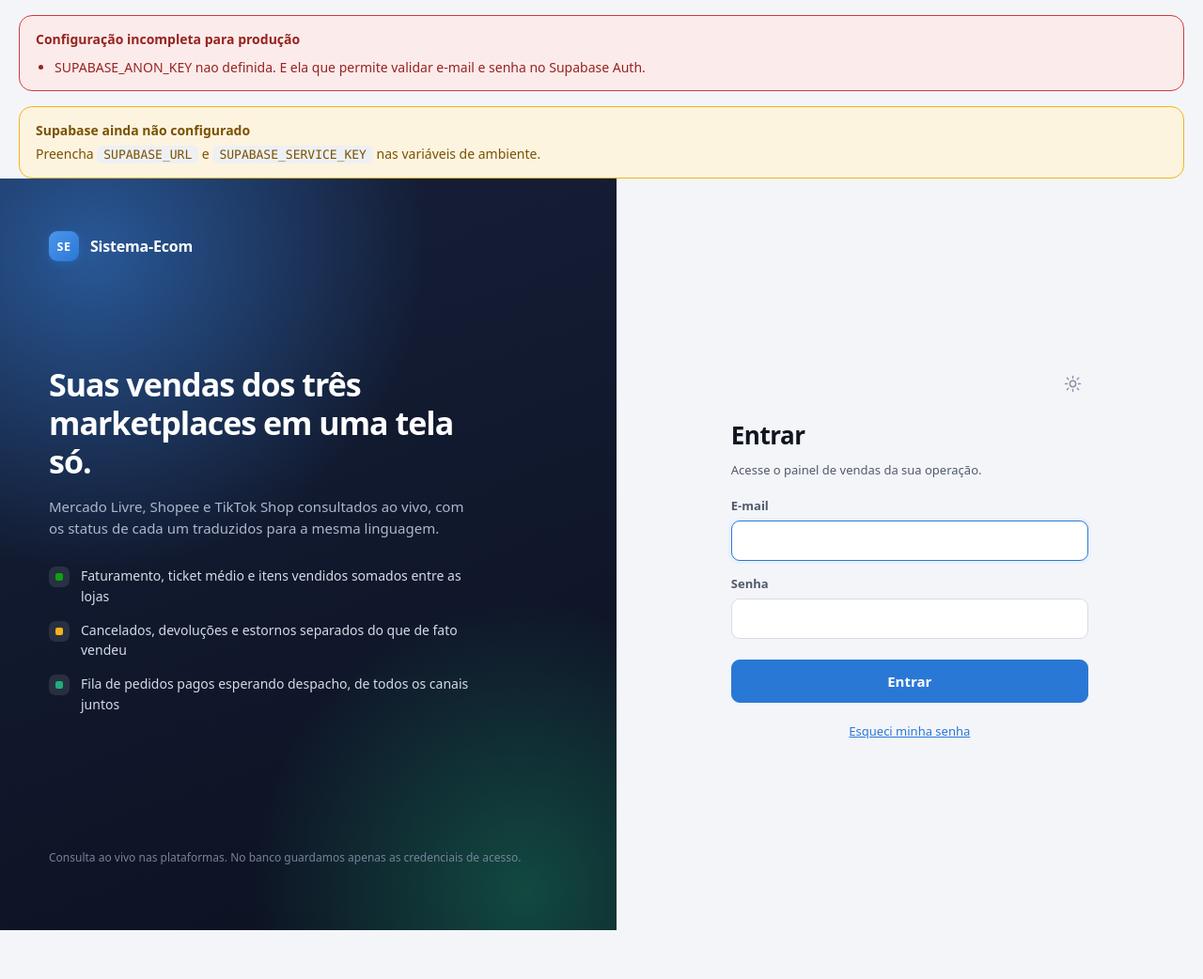
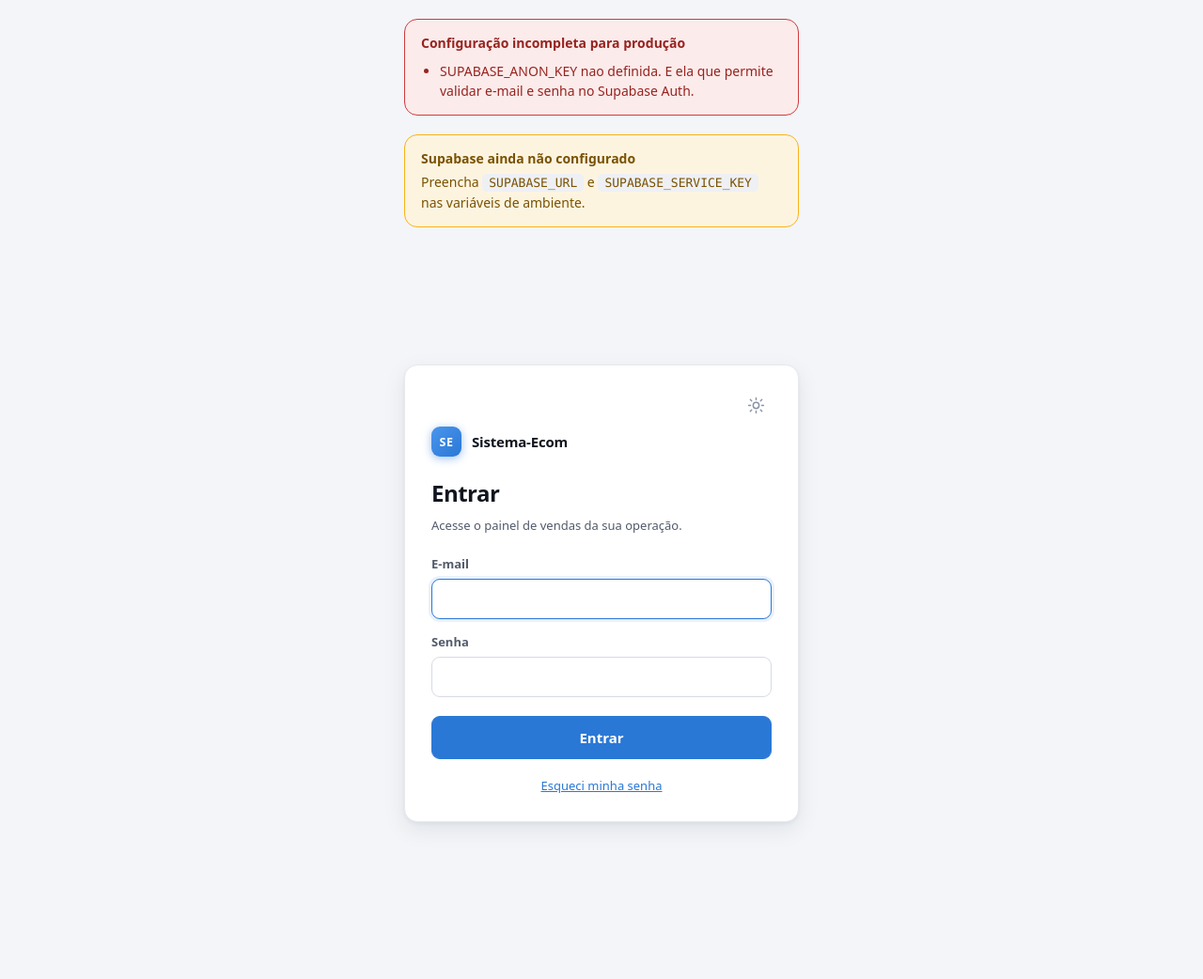
Before and after one commit to pmarchesisantos/gerenciador-ecom, a FastAPI app: page /entrar in a window 1280 px wide. Shown: the whole page at 94% size. Before the commit the page ends 990 px from the top, so only its background shows below. Run offline with FastAPI, Linux system fonts and the light colour scheme.

Commit message:
Rolagem lateral no lugar do empilhamento e entrada enxuta
- Tabelas voltam a rolar para o lado dentro do cartao, em vez de virar
  cartoes empilhados. Sai a classe "empilha" e os data-rotulo.

- Indicadores do painel deixam de empilhar um por linha em tela estreita:
  viram uma faixa que rola para o lado, com largura legivel em cada um. A
  pagina parava de caber na tela de tanto scroll vertical.

- Corrige um estouro de layout: cartao e item de grid, e item de grid nasce
  com min-width:auto ("no minimo o tamanho do conteudo"). Com uma tabela
  larga dentro, o cartao esticava e quem rolava de lado era a pagina inteira,
  desalinhando cabecalho e menu. Com min-width:0 o cartao respeita a coluna
  e quem rola e a tabela.

- Tela de entrada: sai o painel decorativo da marca. Login, recuperacao e
  nova senha passam a ser um cartao centralizado. Em tela estreita o painel
  empurrava os campos para fora da primeira dobra e nao acrescentava nada.

verificar.py cobre 130 checagens.

Co-Authored-By: Claude Opus 5 <noreply@anthropic.com>

```diff
--- a/app/static/estilo.css
+++ b/app/static/estilo.css
@@ -270,14 +270,31 @@ h3 { font-size: 15px; margin: 0 0 8px; letter-spacing: -.1px; }
 .g3 { grid-template-columns: repeat(auto-fit, minmax(240px, 1fr)); }
 .g5 { grid-template-columns: repeat(auto-fit, minmax(195px, 1fr)); }
 .painel-2 { display: grid; gap: 16px; grid-template-columns: 1fr 1fr; }
+
+/* Item de grid nasce com min-width:auto, ou seja, "no minimo o tamanho do
+   conteudo". Sem isto, uma tabela larga estica o cartao inteiro e quem rola
+   de lado passa a ser a pagina, desalinhando o resto da tela. Com min-width:0
+   o cartao respeita a coluna e quem rola e a tabela, dentro dele. */
+.painel-2 > *, .grade > *, .kpis > * { min-width: 0; }
 @media (max-width: 1050px) { .painel-2 { grid-template-columns: 1fr; } }
 
 /* ------------------------------------------------------------- hero/KPI */
 .kpis { display: grid; gap: 16px; grid-template-columns: 1.25fr 2.4fr; }
 .kpis .tiles { display: grid; gap: 14px; grid-template-columns: repeat(3, 1fr); }
 @media (max-width: 1250px) { .kpis { grid-template-columns: 1fr; } }
-@media (max-width: 1050px) { .kpis .tiles { grid-template-columns: repeat(2, 1fr); } }
-@media (max-width: 560px)  { .kpis .tiles { grid-template-columns: 1fr; } }
+
+/* Em tela estreita os indicadores nao empilham um por linha - isso deixava a
+   pagina quilometrica. Viram uma faixa que rola para o lado, mantendo a
+   largura legivel de cada um. */
+@media (max-width: 1050px) {
+  .kpis .tiles {
+    display: flex; gap: 12px; overflow-x: auto; padding-bottom: 8px;
+    scroll-snap-type: x proximity; -webkit-overflow-scrolling: touch;
+    scrollbar-width: thin;
+  }
+  .kpis .tiles .tile { flex: 0 0 190px; scroll-snap-align: start; }
+  .kpis .tiles .tile:hover { transform: none; }
+}
 
 .hero {
   position: relative; overflow: hidden;
@@ -384,7 +401,7 @@ tbody tr:last-child td { border-bottom: none; }
 tbody tr { transition: background var(--transicao); }
 tbody tr:hover { background: var(--papel-2); }
 td.num, th.num { text-align: right; font-variant-numeric: tabular-nums; }
-.rolagem { overflow-x: auto; }
+.rolagem { overflow-x: auto; -webkit-overflow-scrolling: touch; scrollbar-width: thin; }
 table.compacta td, table.compacta th { padding: 9px 10px; }
 
 /* ---------------------------------------------------------------- selos */
@@ -512,71 +529,6 @@ details.canal .corpo { padding: 18px 20px; }
 
 footer.pe { padding: 26px 0 36px; color: var(--tinta-3); font-size: 12px; }
 
-/* ===================================================== tela de entrada */
-body.sem-lateral main { margin: 0; padding: 0; max-width: none; }
-body.sem-lateral footer.pe { display: none; }
-body.sem-lateral .faixa { margin: 16px 20px 0; }
-
-.entrada-tela {
-  display: grid; grid-template-columns: 1.05fr 1fr; min-height: 100vh;
-}
-/* No celular a marca vira uma faixa curta no topo: o formulário precisa
-   caber na primeira tela, sem rolagem. O texto de apoio e a lista saem. */
-@media (max-width: 920px) {
-  .entrada-tela { grid-template-columns: 1fr; min-height: 100vh; }
-}
-
-/* lado esquerdo: a marca */
-.entrada-arte {
-  position: relative; overflow: hidden; color: #fff;
-  background:
-    radial-gradient(90% 70% at 15% 10%, rgba(57, 135, 229, .55) 0%, rgba(57, 135, 229, 0) 60%),
-    radial-gradient(80% 70% at 85% 95%, rgba(27, 175, 122, .35) 0%, rgba(27, 175, 122, 0) 55%),
-    linear-gradient(160deg, #16203a 0%, #0c1120 100%);
-  padding: 56px 52px; display: flex; flex-direction: column;
-}
-
-.entrada-arte .marca {
-  display: flex; align-items: center; gap: 12px;
-  font-weight: 700; font-size: 16px; letter-spacing: -.2px;
-}
-.entrada-arte .chamada {
-  margin: auto 0; max-width: 460px;
-}
-.entrada-arte .chamada h2 {
-  font-size: 34px; line-height: 1.2; letter-spacing: -1px; margin: 0 0 16px;
-  color: #fff; text-transform: none; font-weight: 700;
-}
-
-.entrada-arte .chamada p { color: #aab7cd; font-size: 15px; margin: 0 0 28px; }
-.entrada-arte ul { list-style: none; margin: 0; padding: 0;
-  display: flex; flex-direction: column; gap: 14px; }
-.entrada-arte li {
-  display: flex; align-items: flex-start; gap: 12px;
-  color: #d4dbe7; font-size: 14px;
-}
-.entrada-arte li .bolinha {
-  width: 22px; height: 22px; border-radius: 7px; flex: none; margin-top: 1px;
-  display: grid; place-items: center; background: rgba(255, 255, 255, .1);
-}
-.entrada-arte li .bolinha i { width: 8px; height: 8px; border-radius: 2px; display: block; }
-.entrada-arte .assinatura { color: #76829a; font-size: 12px; margin-top: 32px; }
-
-/* lado direito: o formulário */
-.entrada-form {
-  display: flex; flex-direction: column; justify-content: center;
-  padding: 56px 52px; background: var(--plano);
-}
-
-.entrada-form .caixa { width: 100%; max-width: 380px; margin: 0 auto; }
-.entrada-form h1 { font-size: 26px; margin: 0 0 6px; }
-.entrada-form .campo { text-transform: none; letter-spacing: 0; font-size: 13px;
-  color: var(--tinta-2); font-weight: 600; }
-.entrada-form input { width: 100%; min-width: 0; padding: 11px 13px; }
-.entrada-form .botao { width: 100%; padding: 12px 16px; font-size: 15px; margin-top: 4px; }
-.entrada-topo { display: flex; justify-content: flex-end; margin-bottom: 18px; }
-.entrada-topo .tema-botao { color: var(--tinta-3); }
-.entrada-topo .tema-botao:hover { background: var(--neutro-fundo); color: var(--tinta); }
 
 /* alterna o ícone conforme o tema em vigor */
 .tema-botao .icone-lua, .tema-botao .icone-sol { line-height: 0; }
@@ -667,48 +619,55 @@ body.sem-lateral .faixa { margin: 16px 20px 0; }
   dl.dados dd { padding: 0 0 10px; }
 
   table.compacta td, table.compacta th, th, td { padding: 8px 9px; font-size: 13px; }
+  /* a tabela mantem a largura natural e rola para o lado dentro do cartao */
+  .rolagem table { min-width: max-content; }
 }
 
-/* ---- tabelas que viram cartões no celular ---------------------------- */
-/* Tabela de pedido tem onze colunas: rolar na horizontal num celular é
-   ruim de usar. Cada linha vira um bloco rotulado.                        */
-@media (max-width: 760px) {
-  table.empilha thead { display: none; }
-  table.empilha, table.empilha tbody, table.empilha tr, table.empilha td { display: block; }
-  table.empilha tr {
-    border: 1px solid var(--borda); border-radius: var(--raio-p);
-    padding: 10px 12px; margin-bottom: 10px; background: var(--papel);
-  }
-  table.empilha tr:hover { background: var(--papel); }
-  table.empilha td {
-    border: 0; padding: 5px 0; display: flex; gap: 12px;
-    align-items: baseline; justify-content: space-between; text-align: right;
-  }
-  table.empilha td::before {
-    content: attr(data-rotulo); flex: none; text-align: left;
-    font-size: 10.5px; text-transform: uppercase; letter-spacing: .6px;
-    color: var(--tinta-3); font-weight: 700; padding-top: 2px;
-  }
-  table.empilha td:empty { display: none; }
-  table.empilha .rolagem { overflow: visible; }
+/* ===================================================== tela de entrada ==
+   Um cartão centralizado, sem painel decorativo: o que importa aqui é o
+   formulário, e qualquer coisa ao lado dele só empurra os campos para longe
+   em tela estreita.
+   ======================================================================= */
+body.sem-lateral main { margin: 0; padding: 0; max-width: none; }
+body.sem-lateral footer.pe { display: none; }
+body.sem-lateral .faixa { max-width: 420px; margin: 20px auto 0; }
+
+.entrada {
+  min-height: 100vh; display: grid; place-items: center;
+  padding: 28px 18px 48px;
+}
+.entrada .caixa {
+  width: 100%; max-width: 420px;
+  background: var(--papel); border: 1px solid var(--borda);
+  border-radius: var(--raio); padding: 26px 28px 28px;
+  box-shadow: var(--sombra-alta);
+}
+@media (max-width: 520px) {
+  .entrada { padding: 16px 14px 32px; align-items: start; }
+  .entrada .caixa { padding: 22px 20px 24px; }
 }
 
-/* ---- entrada no celular ---------------------------------------------- */
-/* Precisa vir depois das regras base de .entrada-arte: mesma especificidade,
-   quem está por último vence. No celular a marca vira faixa curta e o
-   formulário aparece sem rolagem.                                         */
-@media (max-width: 920px) {
-  .entrada-arte { padding: 20px 20px 18px; }
-  .entrada-arte .chamada { margin: 0; max-width: none; }
-  .entrada-arte .chamada h2 {
-    font-size: 19px; line-height: 1.3; margin: 12px 0 0; letter-spacing: -.3px;
-  }
-  .entrada-arte .chamada p { display: none; }
-  .entrada-arte ul { display: none; }
-  .entrada-arte .assinatura { display: none; }
+.entrada-topo { display: flex; justify-content: flex-end; margin-bottom: 6px; }
+.entrada-topo .tema-botao { color: var(--tinta-3); }
+.entrada-topo .tema-botao:hover { background: var(--neutro-fundo); color: var(--tinta); }
 
-  .entrada-form { padding: 24px 20px 36px; justify-content: flex-start; }
-  .entrada-form .caixa { max-width: none; }
-  .entrada-form h1 { font-size: 23px; }
-  .entrada-topo { margin-bottom: 10px; }
+.marca-grande {
+  display: flex; align-items: center; gap: 11px; margin-bottom: 20px;
+  font-weight: 700; font-size: 15px; letter-spacing: -.2px;
 }
+
+.entrada h1 { font-size: 24px; margin: 0 0 6px; }
+.entrada .sub { margin: 0 0 20px; }
+.entrada label.campo {
+  text-transform: none; letter-spacing: 0; font-size: 13px;
+  color: var(--tinta-2); font-weight: 600; margin-bottom: 14px;
+}
+.entrada input { width: 100%; min-width: 0; padding: 11px 13px; }
+.entrada .dica {
+  font-size: 12px; color: var(--tinta-3); font-weight: 400; text-transform: none;
+}
+.entrada .botao { width: 100%; padding: 12px 16px; font-size: 15px; margin-top: 6px; }
+.entrada .faixa { margin: 0 0 16px; }
+.rodape-entrada {
+  margin: 18px 0 0; text-align: center; font-size: 13px; color: var(--tinta-2);
+}
--- a/app/templates/login.html
+++ b/app/templates/login.html
@@ -2,44 +2,7 @@
 {% block titulo %}Entrar - Sistema-Ecom{% endblock %}
 
 {% block conteudo %}
-<div class="entrada-tela">
-
-  {# ------------------------------------------------------- lado da marca #}
-  <section class="entrada-arte">
-    <div class="marca">
-      <span class="marca-sigla">SE</span>
-      <span>Sistema-Ecom</span>
-    </div>
-
-    <div class="chamada">
-      <h2>Suas vendas dos três marketplaces em uma tela só.</h2>
-      <p>
-        Mercado Livre, Shopee e TikTok Shop consultados ao vivo, com os status
-        de cada um traduzidos para a mesma linguagem.
-      </p>
-      <ul>
-        <li>
-          <span class="bolinha"><i style="background: var(--good)"></i></span>
-          <span>Faturamento, ticket médio e itens vendidos somados entre as lojas</span>
-        </li>
-        <li>
-          <span class="bolinha"><i style="background: var(--warning)"></i></span>
-          <span>Cancelados, devoluções e estornos separados do que de fato vendeu</span>
-        </li>
-        <li>
-          <span class="bolinha"><i style="background: var(--canal-tiktok)"></i></span>
-          <span>Fila de pedidos pagos esperando despacho, de todos os canais juntos</span>
-        </li>
-      </ul>
-    </div>
-
-    <p class="assinatura">
-      Consulta ao vivo nas plataformas. No banco guardamos apenas as credenciais de acesso.
-    </p>
-  </section>
-
-  {# ---------------------------------------------------- lado do formulário #}
-  <section class="entrada-form">
+<div class="entrada">
   <div class="caixa">
 
     <div class="entrada-topo">
@@ -50,6 +13,11 @@
       </button>
     </div>
 
+    <div class="marca-grande">
+      <span class="marca-sigla">SE</span>
+      <span>Sistema-Ecom</span>
+    </div>
+
     {% if primeiro %}
       <h1>Criar o primeiro acesso</h1>
       <p class="sub">
@@ -57,21 +25,19 @@
         depois cadastra as lojas e libera o acesso das outras pessoas.
       </p>
       <form method="post" action="/primeiro-acesso">
-          <label class="campo" style="margin-bottom:14px">
+        <label class="campo">
           Seu nome
           <input type="text" name="nome" placeholder="opcional">
         </label>
-          <label class="campo" style="margin-bottom:14px">
+        <label class="campo">
           E-mail
           <input type="text" name="email" required autocomplete="username" autofocus>
         </label>
-          <label class="campo" style="margin-bottom:18px">
+        <label class="campo">
           Senha
           <input type="password" name="senha" required minlength="8"
                  autocomplete="new-password">
-            <span class="sub" style="margin:0; font-weight:400; text-transform:none">
-              Mínimo de 8 caracteres. Guarde bem: não há recuperação automática.
-            </span>
+          <span class="dica">Mínimo de 8 caracteres. Guarde bem.</span>
         </label>
         <button class="botao" type="submit">Criar acesso e entrar</button>
       </form>
@@ -80,22 +46,19 @@
       <p class="sub">Acesse o painel de vendas da sua operação.</p>
       <form method="post" action="/entrar">
         <input type="hidden" name="proximo" value="{{ proximo }}">
-          <label class="campo" style="margin-bottom:14px">
+        <label class="campo">
           E-mail
           <input type="text" name="email" required autocomplete="username" autofocus>
         </label>
-          <label class="campo" style="margin-bottom:18px">
+        <label class="campo">
           Senha
           <input type="password" name="senha" required autocomplete="current-password">
         </label>
         <button class="botao" type="submit">Entrar</button>
       </form>
-        <p class="sub" style="margin:20px 0 0; text-align:center">
-          <a href="/recuperar">Esqueci minha senha</a>
-        </p>
+      <p class="rodape-entrada"><a href="/recuperar">Esqueci minha senha</a></p>
     {% endif %}
 
   </div>
-  </section>
 </div>
 {% endblock %}
```
Also changed, not shown: app/templates/nova_senha.html (+11 -23 lines), app/templates/painel.html (+13 -13 lines), app/templates/pedidos.html (+12 -12 lines), app/templates/recuperar.html (+14 -29 lines), app/templates/usuarios.html (+6 -6 lines), verificar.py (+28 -7 lines). Lines whose indentation alone changed are shown as unchanged.
